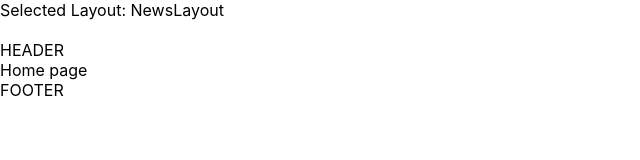
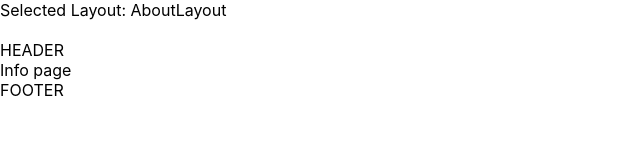
Before and after one commit to Nicat13/MyPomodoro, a React (Create React App) app: page /info in a window 1280 px wide. Shown: the top 160 px of the page, without its empty margins (0-640 px from the left). Built offline with nearby package versions, Linux system fonts and the light colour scheme.

Commit message:
router added

```diff
--- a/package.json
+++ b/package.json
@@ -8,6 +8,7 @@
     "@testing-library/user-event": "^13.5.0",
     "react": "^18.2.0",
     "react-dom": "^18.2.0",
+    "react-router-dom": "^6.4.2",
     "react-scripts": "5.0.1",
     "web-vitals": "^2.1.4"
   },
--- a/src/Components/Body.js
+++ b/src/Components/Body.js
@@ -1,14 +1,16 @@
 import { React, useEffect, useState } from 'react';
+import { BrowserRouter as Router, Route, Routes } from 'react-router-dom';
+//Pages
 import Home from '../Pages/Home'
+import Info from '../Pages/Info'
 
 export default function Body({ layout }) {
-    useEffect(() => {
-        layout("NewsLayout");
-    })
-
     return (
-        <>
-            <Home />
-        </>
+        <Router>
+            <Routes>
+                <Route exact path='/' element={<Home layout={layout} />} />
+                <Route path='/info' element={<Info layout={layout} />} />
+            </Routes>
+        </Router>
     )
 }
--- a/src/Components/Main.js
+++ b/src/Components/Main.js
@@ -1,18 +1,19 @@
 import { React, useEffect, useState } from 'react';
+import BodyComponent from './Body'
+//layouts
 import NewsLayout from '../Layouts/NewsLayout'
 import AboutLayout from '../Layouts/AboutLayout'
-import Body from './Body'
 
 export default function Main() {
     const [selectedLayout, setSelectedLayout] = useState(null);
     let layouts = [NewsLayout, AboutLayout]
-    let BodyComponent = () => <Body layout={setSelectedLayout} />
+    let Body = () => <BodyComponent layout={setSelectedLayout} />
     let Layout = layouts.find(obj => obj.name === selectedLayout);
 
     return (
         <>
-            {!selectedLayout && <BodyComponent />}
-            {selectedLayout && <Layout Body={BodyComponent} />}
+            {!selectedLayout && <Body />}
+            {selectedLayout && <Layout Body={Body} />}
         </>
     )
 }
--- a/src/Pages/Home.js
+++ b/src/Pages/Home.js
@@ -1,6 +1,12 @@
-import React from 'react'
+import { React, useEffect, useState } from 'react';
 
-export default function Home() {
+export default function Home({ layout }) {
+    const SELECTED_LAYOUT = 'NewsLayout';
+
+    useEffect(() => {
+        layout(SELECTED_LAYOUT);
+    })
+
     return (
         <div>Home page</div>
     )
--- a/src/Pages/Info.js
+++ b/src/Pages/Info.js
@@ -1,6 +1,12 @@
-import React from 'react'
+import { React, useEffect, useState } from 'react';
 
-export default function Info() {
+export default function Info({ layout }) {
+    const SELECTED_LAYOUT = 'AboutLayout';
+
+    useEffect(() => {
+        layout(SELECTED_LAYOUT);
+    })
+
     return (
         <div>Info page</div>
     )
```
Also changed, not shown: 1 other file (tests, documents, lock files or other folders).
